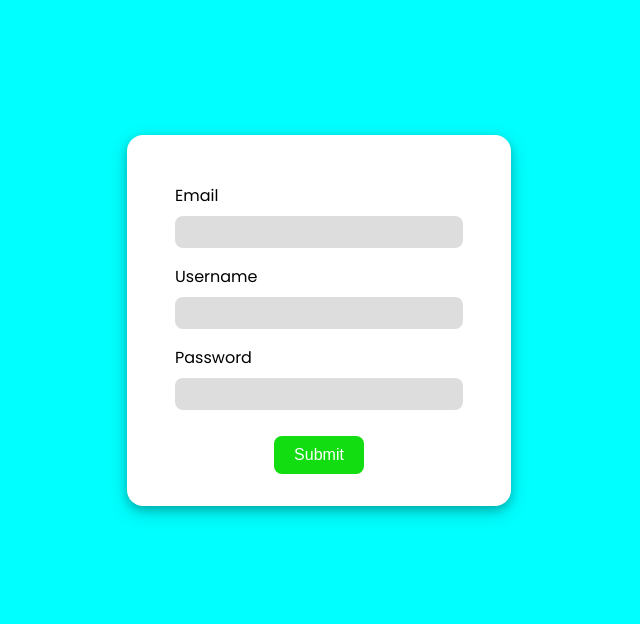
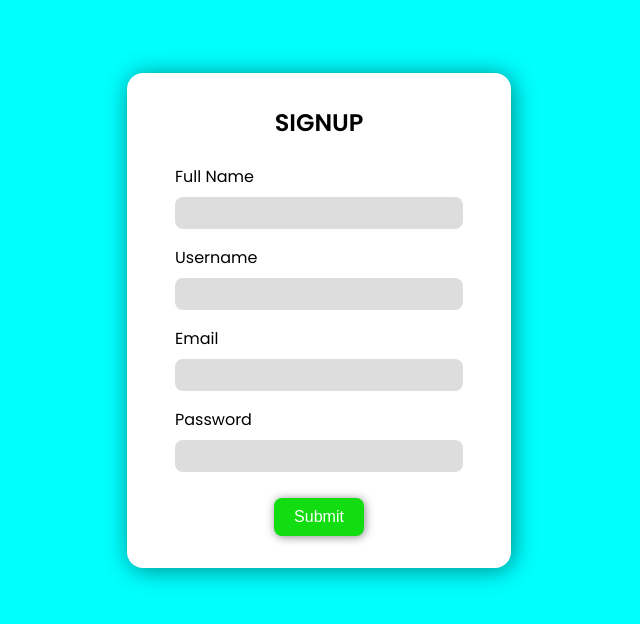
Before and after one commit to Regestrac/Tic-Tac-Toe_Fullstack-app, a React (Create React App) app in the folder Client/: page /signup in a window 1280 px wide. Shown: the top 624 px of the page, without its empty margins (321-961 px from the left). Built offline with nearby package versions, Linux system fonts and the light colour scheme.

Commit message:
Added state & change event on signup & login

```diff
--- a/Client/src/components/Login.css
+++ b/Client/src/components/Login.css
@@ -10,7 +10,12 @@ body {
     background-color: white;
     padding: 2rem;
     border-radius: 1rem;
-    box-shadow: 0 4px 8px 0 rgba(0, 0, 0, 0.2), 0 6px 20px 0 rgba(0, 0, 0, 0.19);
+    box-shadow: 2px 2px 1.5rem #00000077;
+}
+
+h2{
+    text-align: center;
+    margin: 0 auto 1.5rem;
 }
 
 .input-container input {
@@ -23,7 +28,7 @@ body {
 }
 
 .input-container input:focus {
-    border-bottom: 3px solid #11dd11;
+    border-bottom: 3px solid #11ee11;
     background-color: #c8c8c8;
     transition-property: border;
     transition: 200ms ease;
@@ -38,6 +43,7 @@ input[type="submit"] {
     border: none;
     color: #fff;
     padding: 10px 20px;
+    box-shadow: 1px 1px 10px #00000077;
 }
 
 input[type="submit"]:hover {
--- a/Client/src/components/Login.jsx
+++ b/Client/src/components/Login.jsx
@@ -1,20 +1,29 @@
-import React from 'react'
+import React, { useState } from 'react'
 import './Login.css'
 
 const Login = () => {
+    const [username,setUsername] = useState("")
+    const [password,setPassword] = useState("")
+
+    const login =()=>{
+
+    }
   return (
     <div className="login-form">
+        <h2>LOGIN</h2>
      <form>
        <div className="input-container">
          <label>Username </label>
-         <input type="text" name="uname" required />
+         <input type="text" name="uname" required
+         onChange={(e)=> setUsername(e.target.value)} />
        </div>
        <div className="input-container">
          <label>Password </label>
-         <input type="password" name="pass" required />
+         <input type="password" name="pass" required
+         onChange={(e)=> setPassword(e.target.value)} />
        </div>
        <div className="button-container">
-         <input type="submit" />
+         <input type="submit" onClick={login} />
        </div>
      </form>
    </div>
--- a/Client/src/components/Signup.css
+++ b/Client/src/components/Signup.css
@@ -10,7 +10,13 @@ body {
     background-color: white;
     padding: 2rem;
     border-radius: 1rem;
-    box-shadow: 0 4px 8px 0 rgba(0, 0, 0, 0.2), 0 6px 20px 0 rgba(0, 0, 0, 0.19);
+    box-shadow: 2px 2px 1.5rem #00000077;
+}
+
+h2{
+    text-align: center;
+    margin: 0 auto 1.5rem;
+
 }
 
 .input-container input {
@@ -23,7 +29,7 @@ body {
 }
 
 .input-container input:focus {
-    border-bottom: 3px solid #11dd11;
+    border-bottom: 3px solid #11ee11;
     background-color: #c8c8c8;
     transition-property: border;
     transition: 200ms ease;
@@ -38,6 +44,7 @@ input[type="submit"] {
     border: none;
     color: #fff;
     padding: 10px 20px;
+    box-shadow: 1px 1px 10px #00000077;
 }
 
 input[type="submit"]:hover {
--- a/Client/src/components/Signup.jsx
+++ b/Client/src/components/Signup.jsx
@@ -1,24 +1,41 @@
-import React from 'react'
+import React, { useState } from 'react'
 import './Signup.css'
 
 const Signup = () => {
+    const [user,setUser] = useState(null)
+    const [username,setUsername] = useState(null)
+    const [email,setEmail] = useState(null)
+    const [password,setPassword] = useState(null)
+
+    const signup =()=>{
+
+    }
   return (
     <div className="signup-form">
+        <h2>SIGNUP</h2>
      <form>
        <div className="input-container">
-         <label>Email </label>
-         <input type="email" name="uname" required />
+         <label>Full Name</label>
+         <input type="email" name="uname" required
+         onChange={(e)=> setUser(...user, e.target.value)} />
        </div>
        <div className="input-container">
          <label>Username </label>
-         <input type="text" name="uname" required />
+         <input type="text" name="uname" required
+         onChange={(e)=> setUsername(...username, e.target.value)} />
+       </div>
+       <div className="input-container">
+         <label>Email </label>
+         <input type="email" name="uname" required
+         onChange={(e)=> setEmail(...email, e.target.value)} />
        </div>
        <div className="input-container">
          <label>Password </label>
-         <input type="password" name="pass" required />
+         <input type="password" name="pass" required
+         onChange={(e)=> setPassword(...password, e.target.value)} />
        </div>
        <div className="button-container">
-         <input type="submit" />
+         <input type="submit" onClick={signup} />
        </div>
      </form>
    </div>
```
